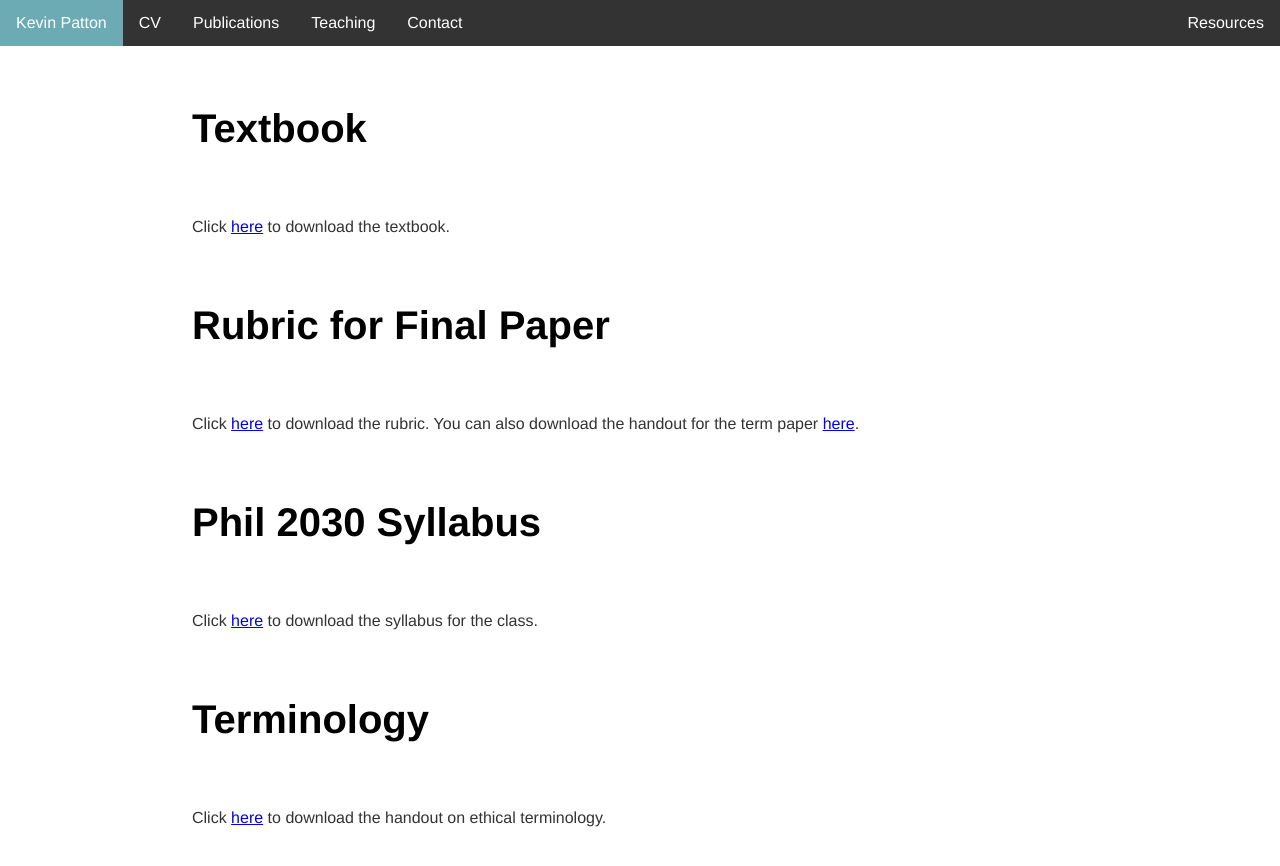
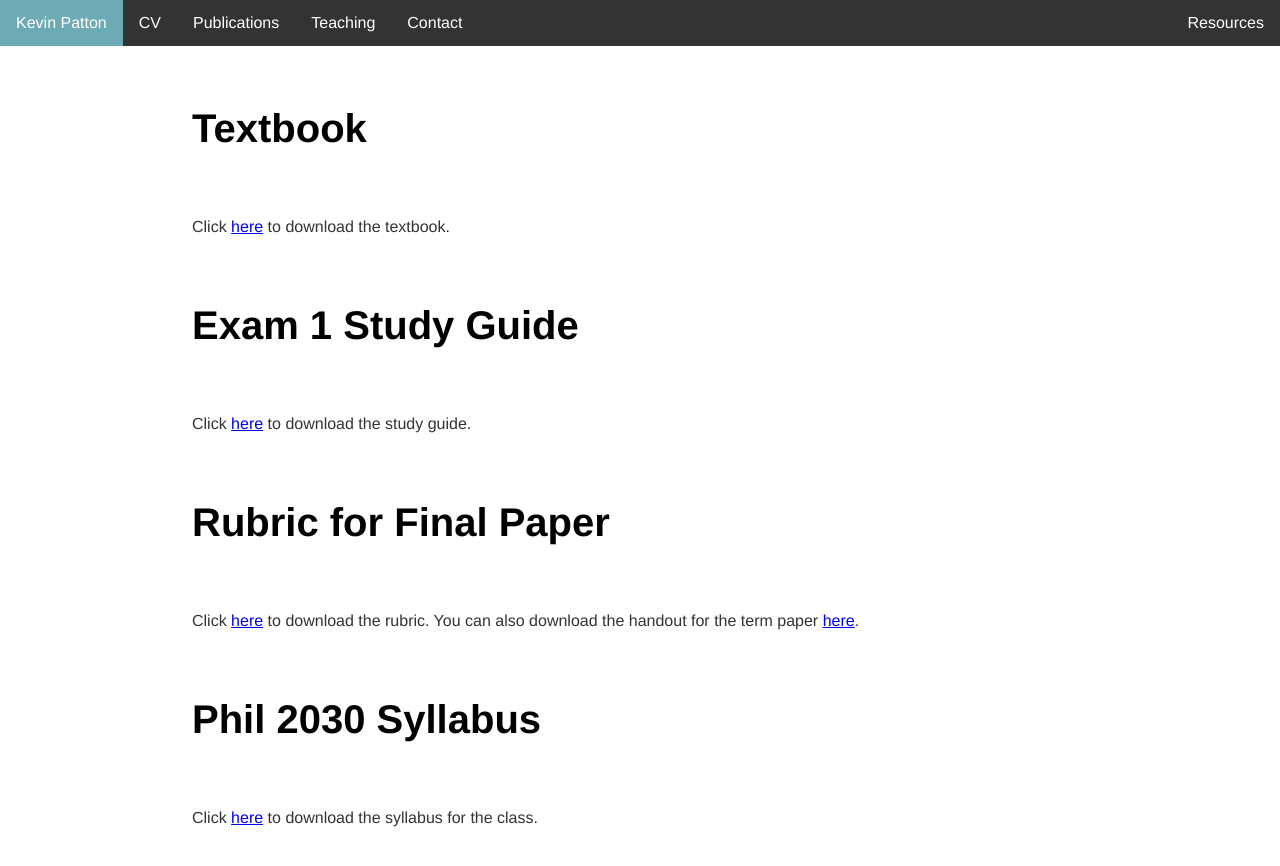
Before and after one commit to kevinjpatton/kevinjpatton.github.io, a Jekyll site: the page built from teaching/phil_2030/index.html, in a window 1280 px wide and 900 px high. Shown: the top 866 px of the window. Built offline with Jekyll 4.4.1, drawn with Linux system fonts in a browser that asks for light colours; Markdown is read by kramdown in place of the engine named in the settings.

Commit message:
Update index.html

```diff
--- a/teaching/phil_2030/index.html
+++ b/teaching/phil_2030/index.html
@@ -4,6 +4,8 @@ title: Teaching - Phil 2030
 ---
 <h1>Textbook</h1>
 <p>Click <a href="/teaching/phil_3050/EthicsForA.pdf" target="_blank">here</a> to download the textbook.</p>
+<h1>Exam 1 Study Guide</h1>
+<p>Click <a href="/teaching/phil_2030/Handout - Exam 1 Review.pdf" target="_blank">here</a> to download the study guide.</p>
 <h1>Rubric for Final Paper</h1>
 <p>Click <a href="/teaching/phil1020/Phil_Paper_Rubric.pdf" target="_blank">here</a> to download the rubric.  You can also download the handout for the term paper <a href="/teaching/phil_2030/Final Paper.pdf" target="_blank">here</a>.</p>
 <h1>Phil 2030 Syllabus</h1>
```
